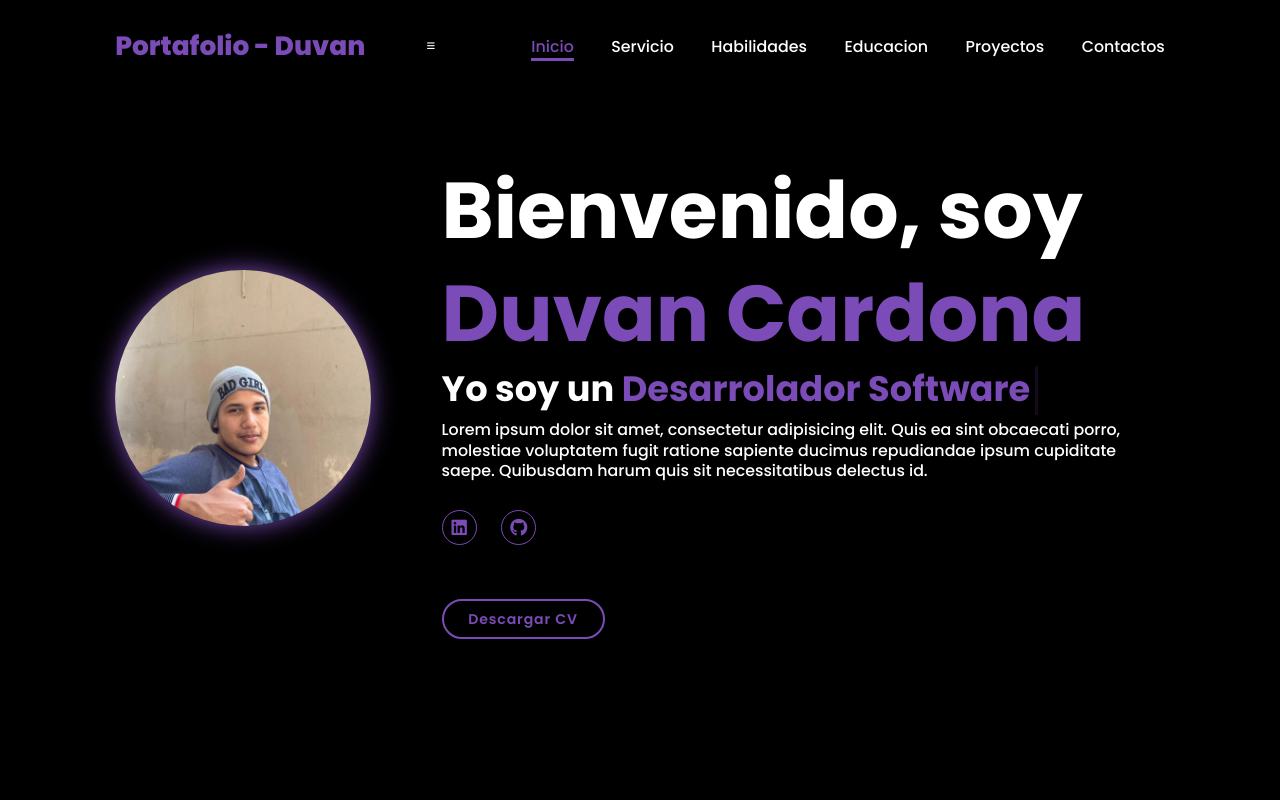
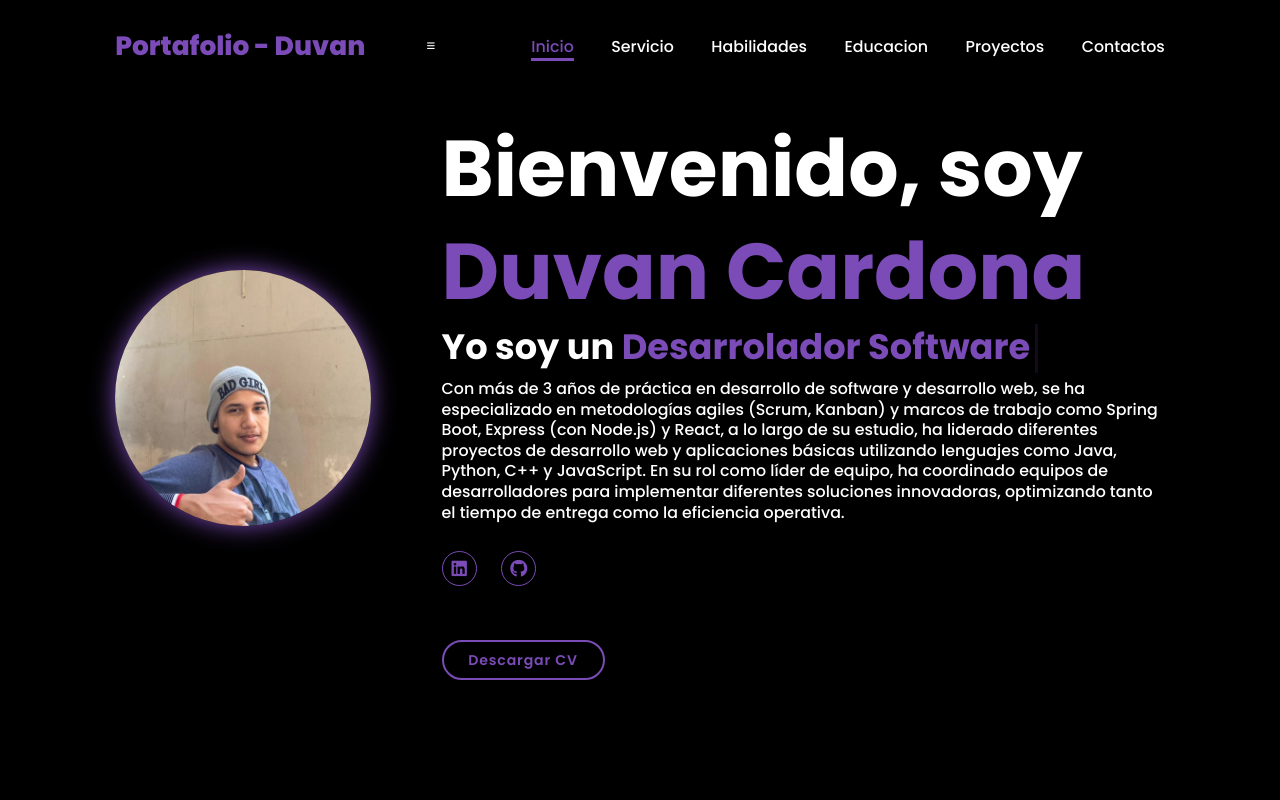
Before and after one commit to Duvandoe/MiPortafolio, a plain HTML site: page index.html in a window 1280 px wide. Shown: the top 800 px of the page. Drawn offline with Linux system fonts and the light colour scheme.

Commit message:
cambio de descripcion

```diff
--- a/index.html
+++ b/index.html
@@ -30,7 +30,12 @@
         <div class="inicio-contenido">
             <h1>Bienvenido, soy <span>Duvan Cardona</span></h1>
             <h3 class="typing-text">Yo soy un <span></span></h3>
-            <p>Lorem ipsum dolor sit amet, consectetur adipisicing elit. Quis ea sint obcaecati porro, molestiae voluptatem fugit ratione sapiente ducimus repudiandae ipsum cupiditate saepe. Quibusdam harum quis sit necessitatibus delectus id.</p>
+            <p>Con más de 3 años de práctica en desarrollo de software y desarrollo web, se ha especializado en
+            metodologías agiles (Scrum, Kanban) y marcos de trabajo como Spring Boot, Express (con Node.js) y
+            React, a lo largo de su estudio, ha liderado diferentes proyectos de desarrollo web y aplicaciones básicas
+            utilizando lenguajes como Java, Python, C++ y JavaScript. En su rol como líder de equipo, ha coordinado
+            equipos de desarrolladores para implementar diferentes soluciones innovadoras, optimizando tanto el
+            tiempo de entrega como la eficiencia operativa.</p>
 
             <div class="redes-sociales">
                 <a href="https://www.linkedin.com/in/duvan-andrez-cardona-alomias-283938310/"><i class="fa-brands fa-linkedin"></i></a>
```
